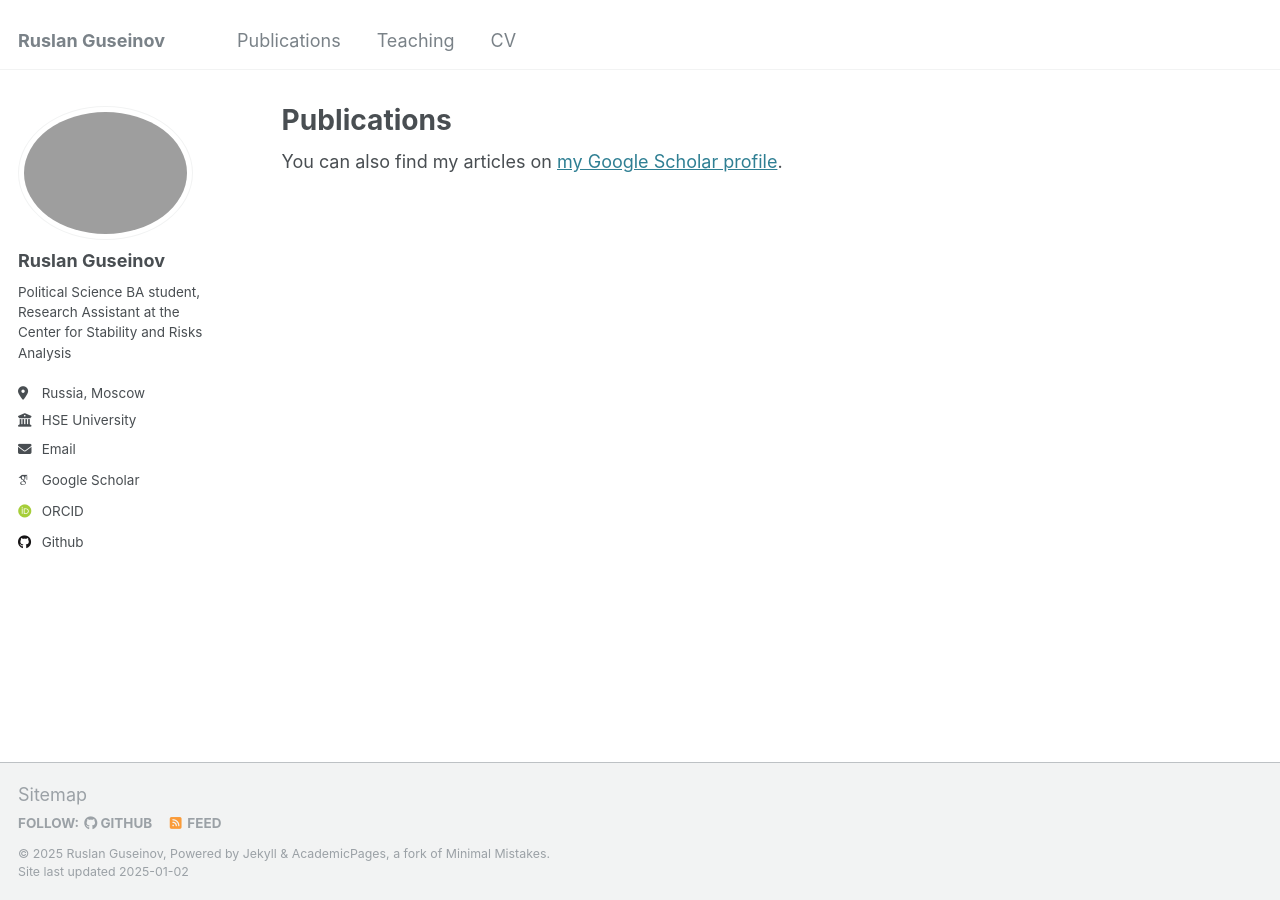
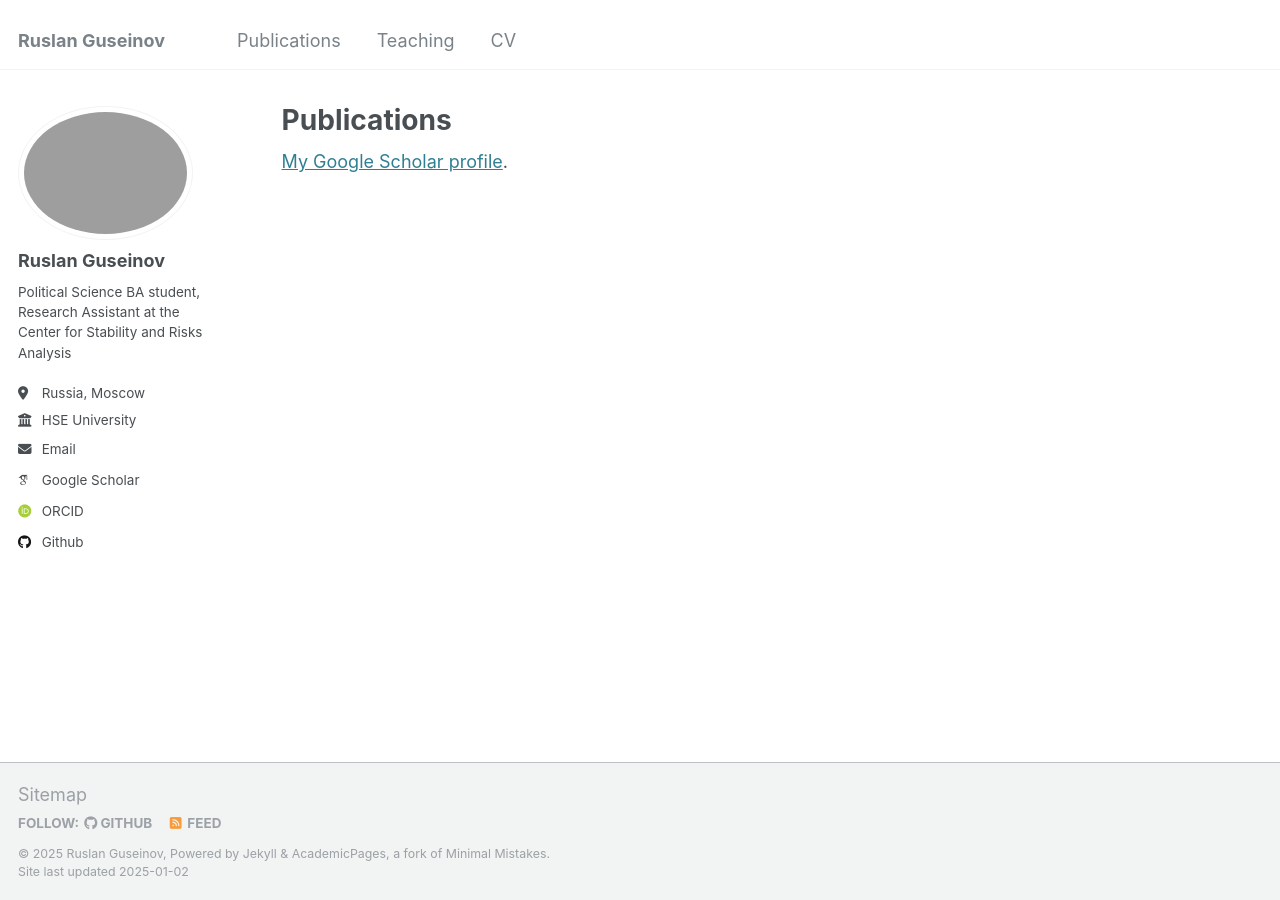
Before and after one commit to rguseinov/rguseinov.github.io, a Jekyll site: the page built from _pages/publications.html, in a window 1280 px wide. Built offline with Jekyll 4.4.1, drawn with Linux system fonts in a browser that asks for light colours; some web fonts are replaced.

Commit message:
Update publications.html

```diff
--- a/_pages/publications.html
+++ b/_pages/publications.html
@@ -6,7 +6,7 @@ author_profile: true
 ---
 
 {% if site.author.googlescholar %}
-  <div class="wordwrap">You can also find my articles on <a href="{{site.author.googlescholar}}">my Google Scholar profile</a>.</div>
+  <div class="wordwrap"><a href="{{site.author.googlescholar}}">My Google Scholar profile</a>.</div>
 {% endif %}
 
 {% include base_path %}
```
